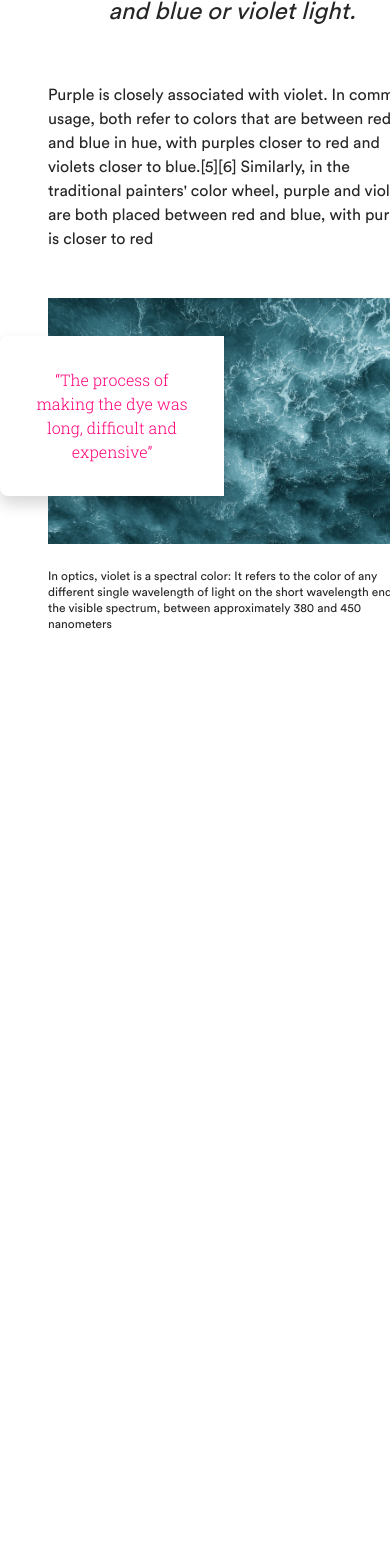
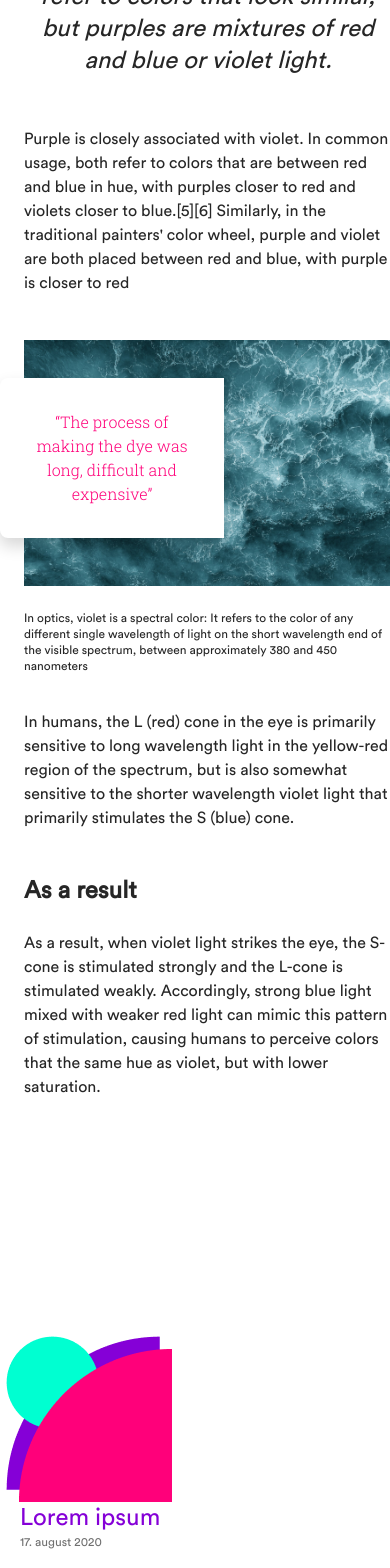
Before and after one commit to CloudMunk/dekode_technical, a React (Create React App) app: page / in a window 390 px wide. Shown: the part 420-1988 px from the top of the page. Built offline with nearby package versions, Linux system fonts and the light colour scheme.

Commit message:
Added more frames to mobile
Built more of the mobile landing page.

Frames: 21, 24, 22, 23, 24, 25.

```diff
--- a/src/components/homepage/homepage.component.jsx
+++ b/src/components/homepage/homepage.component.jsx
@@ -10,6 +10,8 @@ import FaceBook from '../../assets/facebook.svg'
 import Ocean1 from '../../assets/ocean1.png'
 import Stor1 from '../../assets/stor1.svg'
 import Stor2 from '../../assets/stor2.svg'
+import Liten1 from '../../assets/liten1.png'
+import Liten2 from '../../assets/liten2.png'
 
 import './homepage.styles.scss'
 
@@ -165,6 +167,7 @@ const Homepage = () => (
 
         {/* MOBILE */}
         <div className="frame14Mobile">
+            {/* -------------------------------- FRAME 13 -------------------------------- */}
             <div className="frame13Mobile">
                 <p className="teftMobile">teft</p>
                 <img src={rightArrowSmall} alt="" className="forwardMobileFirst"/>
@@ -189,6 +192,7 @@ const Homepage = () => (
             Similarly, in the traditional painters' color wheel, purple and violet are both placed between
             red and blue, with purple is closer to red
             </p>
+            {/* -------------------------------- FRAME 17 -------------------------------- */}
             <div className="frame17Mobile">
                 <div className="group470Mobile">
                     <div className="group471Mobile">
@@ -205,9 +209,47 @@ const Homepage = () => (
                     single wavelength of light on the short wavelength end of the visible spectrum,
                     between approximately 380 and 450 nanometers
                 </p>
+                <p className="humansMobile">
+                    In humans, the L (red) cone in the eye is primarily sensitive to long wavelength light in
+                    the yellow-red region of the spectrum, but is also somewhat sensitive to the shorter wavelength
+                    violet light that primarily stimulates the S (blue) cone.
+                </p>
             </div>
+            {/* -------------------------------- FRAME 21 -------------------------------- */}
+            <div className="frame21Mobile">
+                <h2 className="asResultMobile">
+                    As a result
+                </h2>
+                <p className="asResultParagraphMobile">
+                    As a result, when violet light strikes the eye, the S-cone is stimulated strongly and the
+                    L-cone is stimulated weakly. Accordingly, strong blue light mixed with weaker red light can
+                    mimic this pattern of stimulation, causing humans to perceive colors that the same hue as
+                    violet, but with lower saturation.
+                </p>
+            </div>
+            {/* -------------------------------- FRAME 24 -------------------------------- */}
+            <div className="frame24Mobile">
+                {/* -------------------------------- FRAME SMALL 22 -------------------------------- */}
+                <div className="frame22Mobile">
+                    <img src={Liten1} alt="" className="liten1"/>
+                    <div className="frame23Mobile">
+                        <h2 className="loremIpsumMobile">
+                            Lorem ipsum
+                        </h2>
+                    </div>
+                    <p className="subLoremMobile">
+                        17. august 2020
+                    </p>
+                </div>
+                {/* -------------------------------- FRAME SMALL 24 -------------------------------- */}
+                <div className="frame24SmallMobile">
 
+                </div>
+                {/* -------------------------------- FRAME SMALL 25 -------------------------------- */}
+                <div className="frame25Mobile">
 
+                </div>
+            </div>
         </div>
     </div>
 
--- a/src/components/homepage/homepage.styles.scss
+++ b/src/components/homepage/homepage.styles.scss
@@ -11,6 +11,9 @@ $breakpoint-mobile: 799px;
 // }
 // Desktop
 @media (min-width: 800px) and (max-width: $breakpoint-bigscreen) {
+   .frame14Mobile {
+      display: none;
+   }
    .frame14 {
       display: flex;
       flex-direction: column;
@@ -839,7 +842,7 @@ $breakpoint-mobile: 799px;
    .frame13Mobile {
       display: flex;
       flex-direction: row;
-      padding: 0px;
+      padding: 24px;
       position: static;
       width: 261px;
       height: 24px;
@@ -945,10 +948,11 @@ $breakpoint-mobile: 799px;
       height: 64px;
       left: 24px;
       top: 72px;
+      padding: 24px;
       /* H1 mobil */
       font-family: 'Circular Std';
       font-style: normal;
-      font-weight: 500;
+      font-weight: 600;
       font-size: 32px;
       line-height: 64px;
       /* identical to box height, or 200% */
@@ -959,7 +963,7 @@ $breakpoint-mobile: 799px;
       flex: none;
       order: 1;
       align-self: flex-start;
-      margin: 35px 48px;
+      // margin: 0px 48px;
    }
    .purpleAssociatedMobile {
       position: static;
@@ -980,8 +984,9 @@ $breakpoint-mobile: 799px;
       /* Inside Auto Layout */
       flex: none;
       order: 2;
-      align-self: flex-start;
-      margin: 20px 48px;
+      align-self: center;
+      margin: 0px 48px;
+      margin-bottom: 25px;
    }
    .purpleParagraphMobile {
       position: static;
@@ -1001,8 +1006,8 @@ $breakpoint-mobile: 799px;
       /* Inside Auto Layout */
       flex: none;
       order: 3;
-      align-self: flex-start;
-      margin: 35px 48px;
+      align-self: center;
+      margin: 25px 48px;
    }
    .frame17Mobile {
       display: flex;
@@ -1012,7 +1017,7 @@ $breakpoint-mobile: 799px;
       width: 416px;
       height: 334px;
       left: 0px;
-      top: 608px;
+      top: 650px;
       /* Inside Auto Layout */
       flex: none;
       order: 4;
@@ -1042,7 +1047,7 @@ $breakpoint-mobile: 799px;
       position: absolute;
       width: 392px;
       height: 246px;
-      left: 24px;
+      // left: 24px;
       top: 0px;
       border-radius: 0px 8px 8px 0px;
    }
@@ -1087,7 +1092,7 @@ $breakpoint-mobile: 799px;
       position: absolute;
       width: 368px;
       height: 64px;
-      left: 24px;
+      // left: 24px;
       top: 270px;
       /* Bildetekst mobil */
       font-family: 'Circular Std';
@@ -1104,4 +1109,177 @@ $breakpoint-mobile: 799px;
       align-self: center;
       margin: 0px 24px;
    }
+   .humansMobile {
+      position: absolute;
+      width: 368px;
+      height: 120px;
+      left: 0px;
+      top: 370px;
+      /* Paragraph mobil */
+      font-family: 'Circular Std';
+      font-style: normal;
+      font-weight: normal;
+      font-size: 16px;
+      line-height: 24px;
+      /* or 150% */
+      /* Black */
+      color: #262626;
+      /* Inside Auto Layout */
+      flex: none;
+      order: 5;
+      align-self: center;
+      margin: 0px 24px;
+   }
+   .frame21Mobile {
+      /* Auto Layout */
+      display: flex;
+      flex-direction: column;
+      padding: 0px;
+      position: absolute;
+      width: 368px;
+      height: 224px;
+      left: 0px;
+      top: 1185px;
+      /* Inside Auto Layout */
+      flex: none;
+      order: 6;
+      align-self: center;
+      margin: 0px 24px;
+   }
+   .asResultMobile {
+      position: static;
+      width: 368px;
+      height: 32px;
+      left: 0px;
+      top: 0px;
+      /* H2 mobil */
+      font-family: 'Circular Std';
+      font-style: normal;
+      font-weight: 600;
+      font-size: 24px;
+      line-height: 32px;
+      /* identical to box height, or 133% */
+      /* Black */
+      color: #262626;
+      /* Inside Auto Layout */
+      flex: none;
+      order: 0;
+      align-self: center;
+      margin: 0px 24px;
+   }
+   .asResultParagraphMobile {
+      position: absolute;
+      width: 368px;
+      height: 168px;
+      // left: 0px;
+      top: 56px;
+      /* Paragraph mobil */
+      font-family: 'Circular Std';
+      font-style: normal;
+      font-weight: normal;
+      font-size: 16px;
+      line-height: 24px;
+      /* or 150% */
+      /* Black */
+      color: #262626;
+      /* Inside Auto Layout */
+      flex: none;
+      order: 1;
+      align-self: center;
+      margin: 0px 24px;
+   }
+   .frame24Mobile {
+      display: flex;
+      flex-direction: row;
+      padding: 48px 24px;
+      position: absolute;
+      width: 416px;
+      height: 452px;
+      left: -16px;
+      top: 1540px;
+   }
+   .frame22Mobile {
+      display: flex;
+      flex-direction: column;
+      padding: 0px;
+      position: static;
+      width: 176px;
+      height: 356px;
+      left: 24px;
+      top: 48px;
+      /* Inside Auto Layout */
+      flex: none;
+      order: 0;
+      align-self: center;
+      margin: 16px 0px;
+   }
+   .liten1 {
+      position: static;
+      width: 176px;
+      height: 176px;
+      left: 0px;
+      top: 0px;
+      /* Inside Auto Layout */
+      flex: none;
+      order: 0;
+      align-self: flex-end;
+      margin: 0px 12px;
+   }
+   .frame23Mobile {
+      display: flex;
+      flex-direction: row;
+      padding: 0px;
+      position: static;
+      width: 144px;
+      height: 32px;
+      left: 0px;
+      top: 188px;
+      /* Inside Auto Layout */
+      flex: none;
+      order: 1;
+      align-self: flex-start;
+      margin: 0px 12px;
+   }
+   .loremIpsumMobile {
+      position: static;
+      width: 144px;
+      height: 32px;
+      left: 0px;
+      top: 0px;
+      /* H2 mobil */
+      font-family: 'Circular Std';
+      font-style: normal;
+      font-weight: 500;
+      font-size: 24px;
+      line-height: 32px;
+      /* identical to box height, or 133% */
+      /* Main */
+      color: #8500D7;
+      /* Inside Auto Layout */
+      flex: none;
+      order: 0;
+      align-self: center;
+      margin: 8px 0px;
+   }
+   .subLoremMobile {
+      position: static;
+      width: 82px;
+      height: 16px;
+      left: 0px;
+      top: 232px;
+      /* Bildetekst mobil */
+      font-family: 'Circular Std';
+      font-style: normal;
+      font-weight: normal;
+      font-size: 12px;
+      line-height: 16px;
+      /* identical to box height, or 133% */
+      /* dark grey */
+      color: #707070;
+      /* Inside Auto Layout */
+      flex: none;
+      order: 2;
+      align-self: flex-start;
+      margin: 0px 12px;
+   }
 }
```
Also changed, not shown: src/assets/liten1.png (added), src/assets/liten2.png (added).
